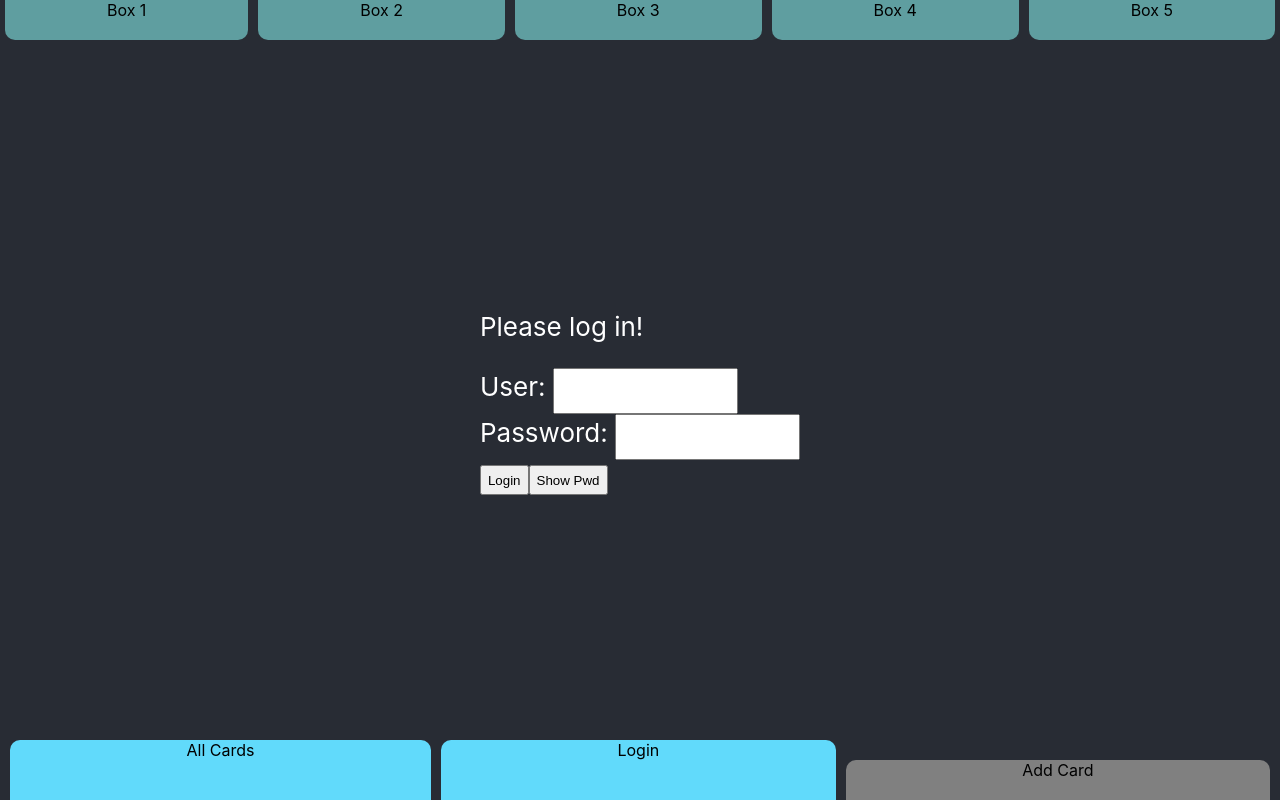
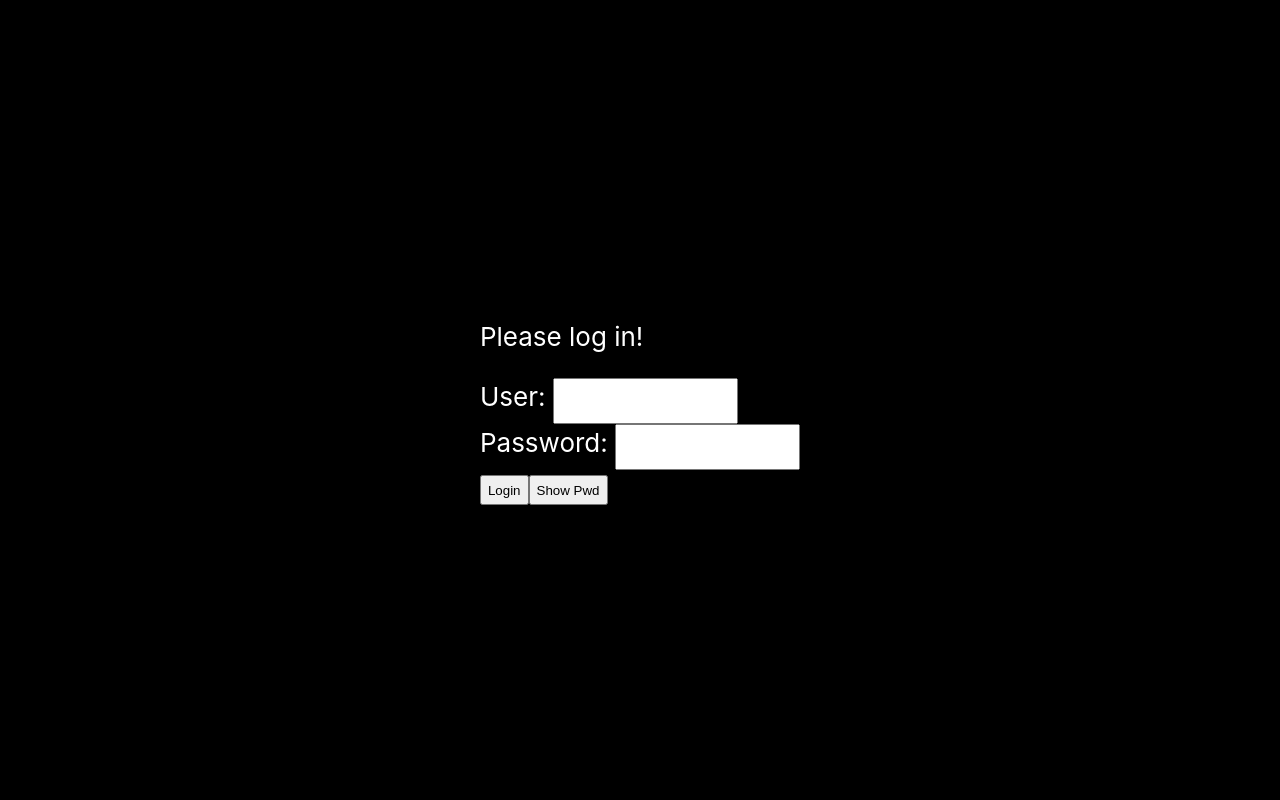
Before and after one commit to terix2k12/vocT1000, a React (Create React App) app in the folder voct1000react/: page / in a window 1280 px wide. Built offline with nearby package versions, Linux system fonts and the light colour scheme.

Commit message:
frontend; major style update

```diff
--- a/voct1000react/src/App.css
+++ b/voct1000react/src/App.css
@@ -8,8 +8,8 @@
 }
 
 .content {
-  background-color: #282c34;
-
+  /*background-color: #282c34;*/
+  background-color: #000;
   flex-grow: 6;
 
 
--- a/voct1000react/src/Boxes.css
+++ b/voct1000react/src/Boxes.css
@@ -1,20 +1,19 @@
 .boxContainer {
   width: 100%;
   flex-grow: 1;
-
   display: flex;
   flex-direction: row;
-  background-color: #282c34;
-/*  background-color: red;*/
+  background-color: #000;
   justify-content: center;
   align-content: stretch;
 }
 
-.activeBox {
-  height: 60px;
-  background-color: #61dafb;
+.topbox {
+  background-color: #f7f7f9;
 
-  text-align: center;
+  display: flex;
+  justify-content: center;
+  align-items: center;
 
   border-bottom-left-radius: 10px;
   border-bottom-right-radius: 10px;
@@ -25,32 +24,16 @@
 
 }
 
-.inactiveBox {
-  height: 40px;
-
-  background-color: cadetblue;
-
-  text-align: center;
-
-  border-bottom-left-radius: 10px;
-  border-bottom-right-radius: 10px;
-
-  flex-grow: 1;
-
-  margin-right: 5px;
-  margin-left:  5px;
+.active {
+  height: 60px;
 }
 
-.disabledBox {
+.inactive {
+  height: 40px;
+}
+
+.disabled {
   height: 40px;
   background-color: grey;
-
-  text-align: center;
-  border-bottom-left-radius: 10px;
-  border-bottom-right-radius: 10px;
-
-  flex-grow: 1;
-
-  margin-left: 5px;
-  margin-right: 5px;
+  color: darkgrey;
 }
--- a/voct1000react/src/Card.css
+++ b/voct1000react/src/Card.css
@@ -1,17 +1,8 @@
-.basic {
-    background-color: antiquewhite;
-    color: #282c34;
-    padding: 30px;
-    border-radius: 10px;
-    margin: 3px;
-}
-
 .flip-card {
+    padding: 20px;
     background-color: transparent;
-    /*width: 300px;*/
-    height: 200px;
-    /*border: 1px solid #f1f1f1;*/
-    perspective: 1000px; /* Remove this if you don't want the 3D effect */
+    height: 150px;
+    perspective: 500px;
 }
 
 .flip-card-inner {
@@ -34,10 +25,16 @@
     height: 100%;
     -webkit-backface-visibility: hidden; /* Safari */
     backface-visibility: hidden;
+    color: black;
+    border-radius: 20px;
+
+    display: flex;
+    justify-content: center;
+    align-items: center;
 }
 
 .flip-card-front {
-    background-color: #bbb;
+    background-color: antiquewhite;
 }
 
 .flip-card-back {
--- a/voct1000react/src/CardBox.css
+++ b/voct1000react/src/CardBox.css
@@ -12,19 +12,19 @@
 .demote {
 	height: 60px;
 	margin: 10px;
-	width: 180px;
+	width: 100px;
 }
 
 .promote {
 	height: 60px;
 	margin: 10px;
-	width: 180px;
+	width: 100px;
 }
 
 .flip {
-	height: 60px;
+	height: 40px;
 }
 
 .skip {
-	height: 60px;
+	height: 40px;
 }
--- a/voct1000react/src/Menu.css
+++ b/voct1000react/src/Menu.css
@@ -1,6 +1,6 @@
 .menuBox {
-  /*background-color: blue;*/
-  background-color: #282c34;
+  background-color: black;
+  /*background-color: #282c34;*/
   flex-grow: 1;
 
   display: flex;
@@ -12,14 +12,15 @@
   padding-right: 5px;
 }
 
-.activeMenuItem {
-  /*width: 70px;*/
-  height: 60px;
-  background-color: #61dafb;
+.bottombox {
+  background-color: #f7f7f9;
 
   bottom: 0px;
 
-  text-align: center;
+  display: flex;
+  justify-content: center;
+  align-items: center;
+
   border-top-left-radius: 10px;
   border-top-right-radius: 10px;
   margin-left: 5px;
@@ -28,31 +29,12 @@
   flex-grow: 1;
 }
 
-.inactiveMenuItem {
-  /*width: 70px;*/
-  height: 40px;
-  background-color: cadetblue;
-
-  text-align: center;
-  border-top-left-radius: 10px;
-  border-top-right-radius: 10px;
-  margin-left: 5px;
-  margin-right: 5px;
-
-  flex-grow: 1;
+.active {
+  height: 60px;
 }
 
-.disabledMenuItem {
-  /*width: 70px;*/
+.disabled {
   height: 40px;
   background-color: grey;
-
-  text-align: center;
-  border-top-left-radius: 10px;
-  border-top-right-radius: 10px;
-  margin-left: 5px;
-  margin-right: 5px;
-
-  flex-grow: 1;
-
+  color: darkgrey;
 }
```
Also changed, not shown: voct1000react/src/Login.css (added, +9 -0 lines).
